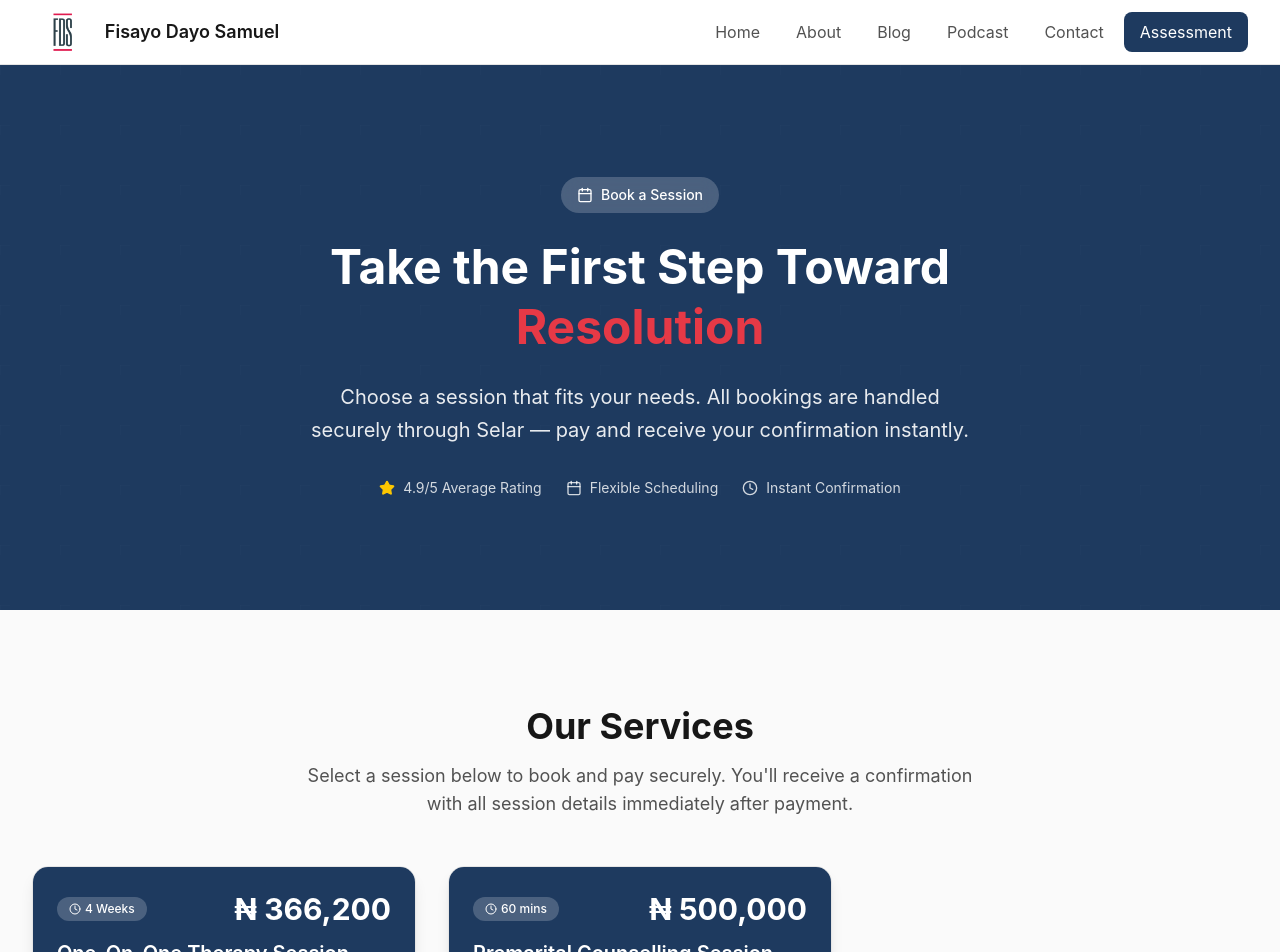
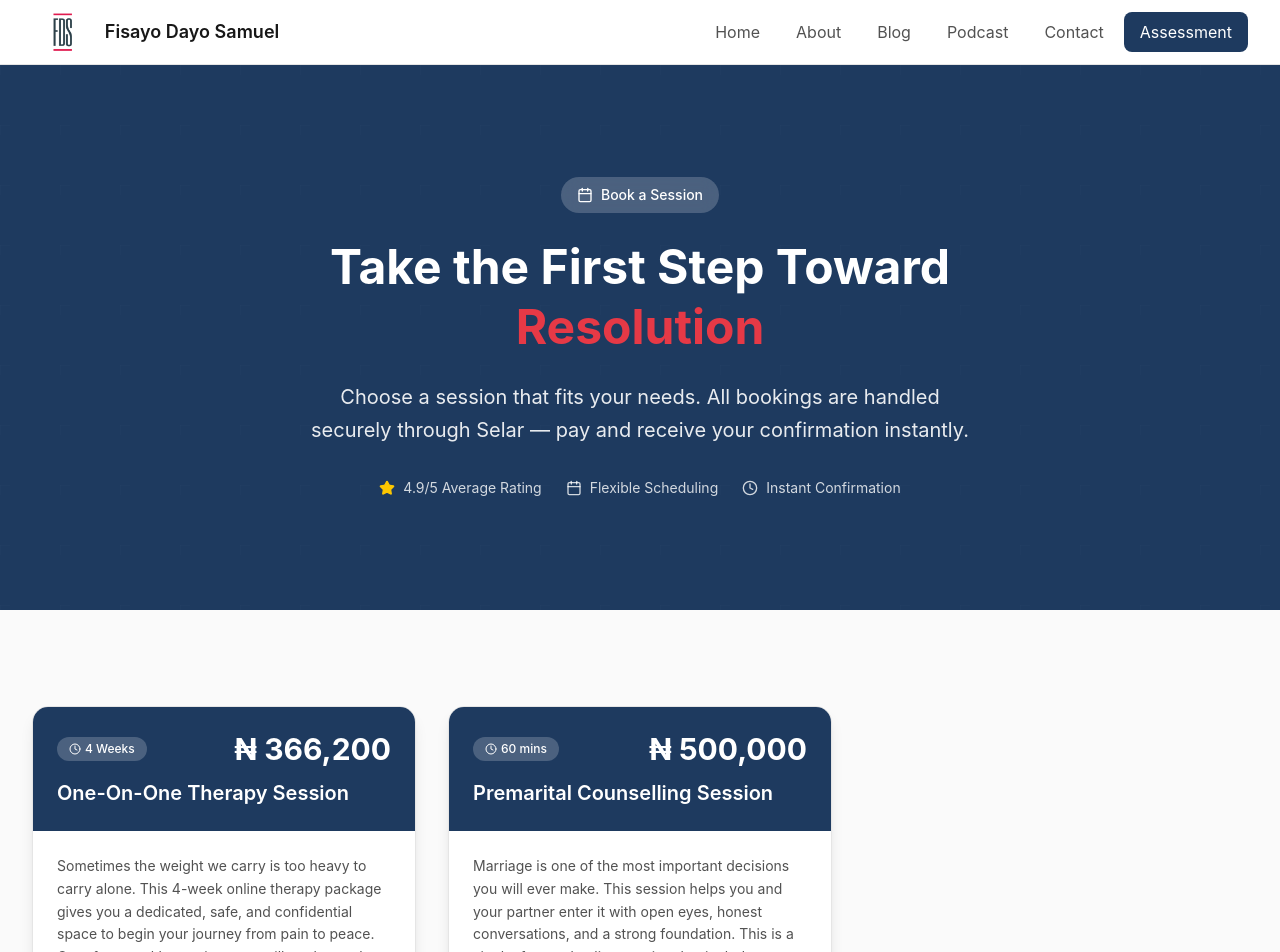
Before and after one commit to SamDamilare/fds, a React (Vite) app: page /assessment in a window 1280 px wide. Shown: the top 952 px of the page. Built offline with nearby package versions, Linux system fonts and the light colour scheme.

Commit message:
page update

```diff
--- a/src/app/components/Assessment.tsx
+++ b/src/app/components/Assessment.tsx
@@ -554,7 +554,7 @@
       {/* Services Grid */}
       <section className="w-full py-16 md:py-24 bg-neutral-50">
         <div className="mx-auto max-w-7xl px-4 sm:px-6 lg:px-8">
-          <div className="text-center mb-12">
+          {/* <div className="text-center mb-12">
             <h2 className="text-3xl md:text-4xl font-bold text-neutral-900 mb-4">
               Our Services
             </h2>
@@ -562,7 +562,7 @@
               Select a session below to book and pay securely. You'll receive a
               confirmation with all session details immediately after payment.
             </p>
-          </div>
+          </div> */}
 
           <div className="grid grid-cols-1 md:grid-cols-2 lg:grid-cols-3 gap-8">
             {services.map((service, idx) => (
```
